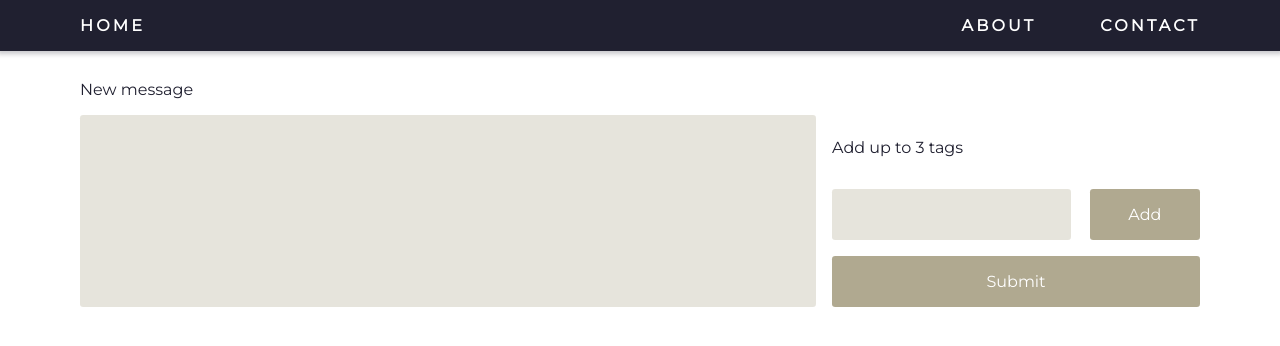
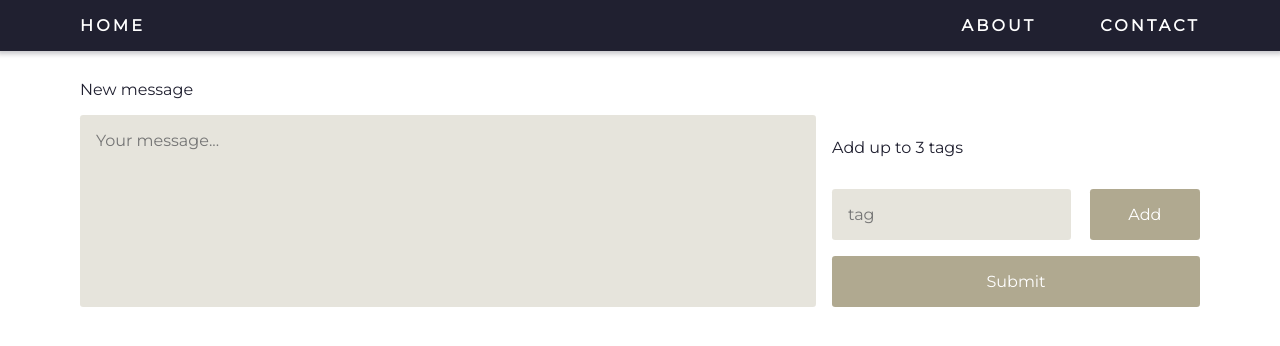
Before and after one commit to Abdelar/confessio, a React (Create React App) app: page / in a window 1280 px wide. Shown: the top 346 px of the page. Built offline with nearby package versions, Linux system fonts and the light colour scheme.

Commit message:
Add placeholders

```diff
--- a/src/components/Form.css
+++ b/src/components/Form.css
@@ -91,21 +91,25 @@ button[type='submit'] {
 	font-weight: bold;
 	cursor: pointer;
 	position: relative;
+	font-family: monospace;
 }
 
 .remove {
 	display: none;
 	position: absolute;
+	font-weight: normal;
+	color: white;
 	top: 50%;
 	left: 50%;
 	transform: translate(-50%, -50%);
 	z-index: 1;
+	background-color: #b0a990;
+	font-family: 'Montserrat', 'sans-serif';
 }
 
 .tag:hover .remove {
 	height: 100%;
 	width: 100%;
-	background-color: #b0a990;
 	display: flex;
 	align-items: center;
 	justify-content: center;
--- a/src/components/Form.js
+++ b/src/components/Form.js
@@ -22,7 +22,7 @@ export default class Form extends Component {
 			this.setState({
 				error: 'Empty tag not allowed!',
 			});
-		} else if (tag.length >= 15) {
+		} else if (tag.length >= 17) {
 			this.setState({
 				error: 'Tag too long!',
 			});
@@ -49,7 +49,10 @@ export default class Form extends Component {
 			<div className='form'>
 				<div className='input'>
 					<label htmlFor='message'>New message</label>
-					<textarea name='post' id='message'></textarea>
+					<textarea
+						name='post'
+						id='message'
+						placeholder='Your message...'></textarea>
 				</div>
 				<div className='controls'>
 					<label htmlFor='post'>Add up to 3 tags</label>
@@ -71,6 +74,7 @@ export default class Form extends Component {
 							name='post'
 							onChange={this.tagChanged}
 							value={this.state.tag}
+							placeholder='tag'
 						/>
 						<button className='tags-button' onClick={this.addTag}>
 							Add
```
